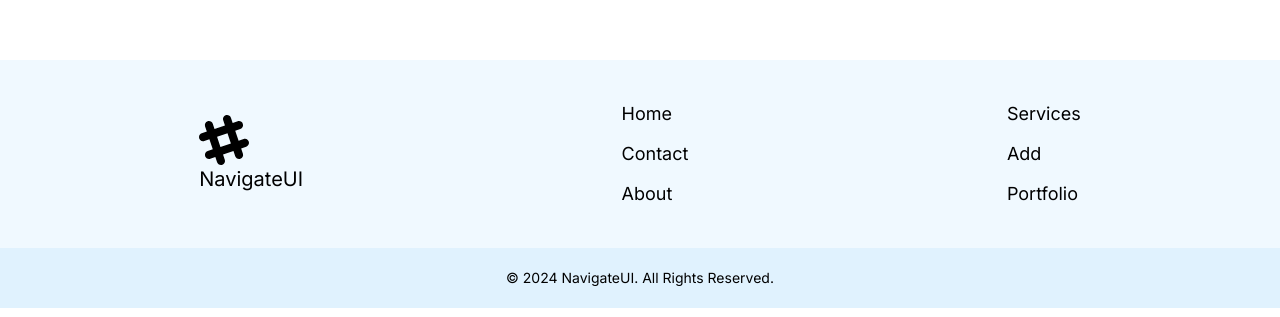
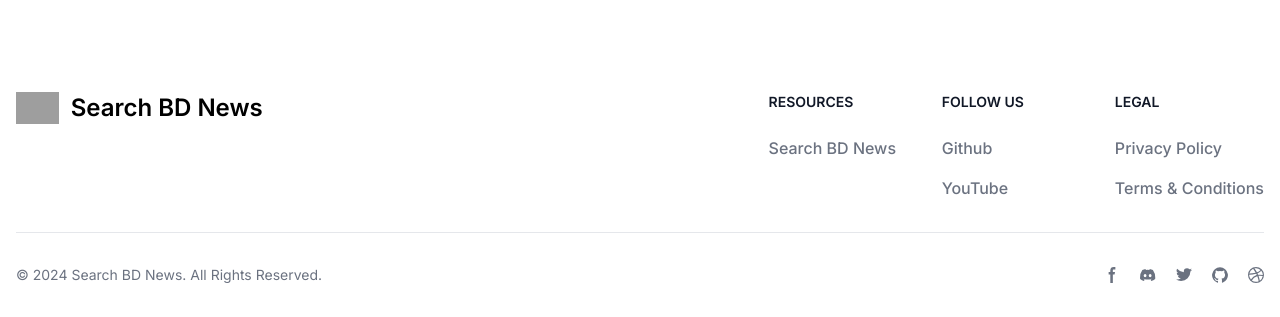
Before and after one commit to kolinabir/newsportalfrontend, a Next.js app: page /about in a window 1280 px wide. Shown: the part 821-1138 px from the top of the page. Built offline with nearby package versions, Linux system fonts and the light colour scheme; no server answers; grey boxes are pictures that could not be loaded.

Commit message:
new updated

```diff
--- a/src/app/(withCommonLayout)/[category]/page.js
+++ b/src/app/(withCommonLayout)/[category]/page.js
@@ -2,23 +2,28 @@
 import Link from "next/link";
 
 const CategoryWiseNews = async ({ params }) => {
-  console.log(params);
-  const data = await fetch("http://localhost:5000/news/category", {
-    method: "POST",
+  // console.log(params);
+  const url = params.category === "allNews"
+  ? "http://localhost:5000/news/"
+  : "http://localhost:5000/news/category";
+
+const method = params.category === "allNews" ? "GET" : "POST";
+
+const data = await fetch(url, {
+  method: method,
   headers: {
     "Content-Type": "application/json",
   },
-    body: JSON.stringify({
-      category: params.category,
-    }),
+  body: method === "POST" ? JSON.stringify({ category: params.category }) : null,
   next: { revalidate: 1 },
   cache: 'no-store'
 });
+
 if (!data.ok) {
   throw new Error(`Failed to fetch data: ${data.status} ${data.statusText}`);
 }
+
 const news = await data.json();
-  console.log(news);
 
   return (
     <div className="max-w-6xl mx-auto grid grid-cols-1 lg:grid-cols-2 gap-2 p-4">
--- a/src/app/(withCommonLayout)/page.js
+++ b/src/app/(withCommonLayout)/page.js
@@ -12,7 +12,7 @@
   return (
     <div
       className="
-      container
+      max-w-screen-2xl
      mx-auto
       px-4
       sm:px-6
--- a/src/components/Footer/Footer.js
+++ b/src/components/Footer/Footer.js
@@ -2,55 +2,93 @@
 
 const Footer = () => {
   return (
+
+
+<footer className="bg-white dark:bg-gray-900">
+    <div className="mx-auto w-full max-w-screen-xl p-4 py-6 lg:py-8">
+        <div className="md:flex md:justify-between">
+          <div className="mb-6 md:mb-0">
+              <a href="https://flowbite.com/" className="flex items-center">
+                  <img src="https://flowbite.com/docs/images/logo.svg" className="h-8 me-3" alt="FlowBite Logo" />
+                  <span className="self-center text-2xl font-semibold whitespace-nowrap dark:text-white">Search BD News</span>
+              </a>
+          </div>
+          <div className="grid grid-cols-2 gap-8 sm:gap-6 sm:grid-cols-3">
               <div>
-      <footer className="flex flex-col text-black">
-        <div className="flex flex-col items-start justify-around gap-5 bg-sky-50 p-10 py-10 md:flex-row md:gap-0 md:items-center">
-          <aside className="text-xl">
-            <svg
-              width="50"
-              height="50"
-              viewBox="0 0 24 24"
-              xmlns="http://www.w3.org/2000/svg"
-              fillRule="evenodd"
-              clipRule="evenodd"
-              className="fill-current"
-            >
-              <path d="M22.672 15.226l-2.432.811.841 2.515c.33 1.019-.209 2.127-1.23 2.456-1.15.325-2.148-.321-2.463-1.226l-.84-2.518-5.013 1.677.84 2.517c.391 1.203-.434 2.542-1.831 2.542-.88 0-1.601-.564-1.86-1.314l-.842-2.516-2.431.809c-1.135.328-2.145-.317-2.463-1.229-.329-1.018.211-2.127 1.231-2.456l2.432-.809-1.621-4.823-2.432.808c-1.355.384-2.558-.59-2.558-1.839 0-.817.509-1.582 1.327-1.846l2.433-.809-.842-2.515c-.33-1.02.211-2.129 1.232-2.458 1.02-.329 2.13.209 2.461 1.229l.842 2.515 5.011-1.677-.839-2.517c-.403-1.238.484-2.553 1.843-2.553.819 0 1.585.509 1.85 1.326l.841 2.517 2.431-.81c1.02-.33 2.131.211 2.461 1.229.332 1.018-.21 2.126-1.23 2.456l-2.433.809 1.622 4.823 2.433-.809c1.242-.401 2.557.484 2.557 1.838 0 .819-.51 1.583-1.328 1.847m-8.992-6.428l-5.01 1.675 1.619 4.828 5.011-1.674-1.62-4.829z"></path>
-            </svg>
-            <p>NavigateUI</p>
-          </aside>
-          <nav className="text-lg">
-            <ul className="space-y-3">
-              <li>
-                <a className="cursor-pointer hover:underline">Home</a>
+                  <h2 className="mb-6 text-sm font-semibold text-gray-900 uppercase dark:text-white">Resources</h2>
+                  <ul className="text-gray-500 dark:text-gray-400 font-medium">
+                      <li className="mb-4">
+                          <a href="https://www.facebook.com/profile.php?id=61550869461662" className="hover:underline">Search BD News</a>
+                      </li>
+                      {/* <li>
+                          <a href="https://tailwindcss.com/" className="hover:underline">Tailwind CSS</a>
+                      </li> */}
+                  </ul>
+              </div>
+              <div>
+                  <h2 className="mb-6 text-sm font-semibold text-gray-900 uppercase dark:text-white">Follow us</h2>
+                  <ul className="text-gray-500 dark:text-gray-400 font-medium">
+                      <li className="mb-4">
+                          <a href="https://www.facebook.com/profile.php?id=61550869461662" className="hover:underline ">Github</a>
                       </li>
                       <li>
-                <a className="cursor-pointer hover:underline">Contact</a>
+                          <a href="https://www.youtube.com/@searchbdnews" className="hover:underline">YouTube</a>
+                      </li>
+                  </ul>
+              </div>
+              <div>
+                  <h2 className="mb-6 text-sm font-semibold text-gray-900 uppercase dark:text-white">Legal</h2>
+                  <ul className="text-gray-500 dark:text-gray-400 font-medium">
+                      <li className="mb-4">
+                          <a href="#" className="hover:underline">Privacy Policy</a>
                       </li>
                       <li>
-                <a className="cursor-pointer hover:underline">About</a>
+                          <a href="#" className="hover:underline">Terms &amp; Conditions</a>
                       </li>
                   </ul>
-          </nav>
-          <nav className="text-lg">
-            <ul className="space-y-3">
-              <li>
-                <a className="cursor-pointer hover:underline">Services</a>
-              </li>
-              <li>
-                <a className="cursor-pointer hover:underline">Add</a>
-              </li>
-              <li>
-                <a className="cursor-pointer hover:underline">Portfolio</a>
-              </li>
-            </ul>
-          </nav>
               </div>
-        <aside className="bg-sky-100 py-5 text-center text-sm">
-          <p>&copy; 2024 NavigateUI. All Rights Reserved.</p>
-        </aside>
+          </div>
+      </div>
+      <hr className="my-6 border-gray-200 sm:mx-auto dark:border-gray-700 lg:my-8" />
+      <div className="sm:flex sm:items-center sm:justify-between">
+          <span className="text-sm text-gray-500 sm:text-center dark:text-gray-400">© 2024 <a href="https://www.youtube.com/@searchbdnews/videos" className="hover:underline">Search BD News</a>. All Rights Reserved.
+          </span>
+          <div className="flex mt-4 sm:justify-center sm:mt-0">
+              <a href="#" className="text-gray-500 hover:text-gray-900 dark:hover:text-white">
+                  <svg className="w-4 h-4" aria-hidden="true" xmlns="http://www.w3.org/2000/svg" fill="currentColor" viewBox="0 0 8 19">
+                        <path fill-rule="evenodd" d="M6.135 3H8V0H6.135a4.147 4.147 0 0 0-4.142 4.142V6H0v3h2v9.938h3V9h2.021l.592-3H5V3.591A.6.6 0 0 1 5.592 3h.543Z" clip-rule="evenodd"/>
+                    </svg>
+                  <span className="sr-only">Facebook page</span>
+              </a>
+              <a href="#" className="text-gray-500 hover:text-gray-900 dark:hover:text-white ms-5">
+                  <svg className="w-4 h-4" aria-hidden="true" xmlns="http://www.w3.org/2000/svg" fill="currentColor" viewBox="0 0 21 16">
+                        <path d="M16.942 1.556a16.3 16.3 0 0 0-4.126-1.3 12.04 12.04 0 0 0-.529 1.1 15.175 15.175 0 0 0-4.573 0 11.585 11.585 0 0 0-.535-1.1 16.274 16.274 0 0 0-4.129 1.3A17.392 17.392 0 0 0 .182 13.218a15.785 15.785 0 0 0 4.963 2.521c.41-.564.773-1.16 1.084-1.785a10.63 10.63 0 0 1-1.706-.83c.143-.106.283-.217.418-.33a11.664 11.664 0 0 0 10.118 0c.137.113.277.224.418.33-.544.328-1.116.606-1.71.832a12.52 12.52 0 0 0 1.084 1.785 16.46 16.46 0 0 0 5.064-2.595 17.286 17.286 0 0 0-2.973-11.59ZM6.678 10.813a1.941 1.941 0 0 1-1.8-2.045 1.93 1.93 0 0 1 1.8-2.047 1.919 1.919 0 0 1 1.8 2.047 1.93 1.93 0 0 1-1.8 2.045Zm6.644 0a1.94 1.94 0 0 1-1.8-2.045 1.93 1.93 0 0 1 1.8-2.047 1.918 1.918 0 0 1 1.8 2.047 1.93 1.93 0 0 1-1.8 2.045Z"/>
+                    </svg>
+                  <span className="sr-only">Discord community</span>
+              </a>
+              <a href="#" className="text-gray-500 hover:text-gray-900 dark:hover:text-white ms-5">
+                  <svg className="w-4 h-4" aria-hidden="true" xmlns="http://www.w3.org/2000/svg" fill="currentColor" viewBox="0 0 20 17">
+                    <path fill-rule="evenodd" d="M20 1.892a8.178 8.178 0 0 1-2.355.635 4.074 4.074 0 0 0 1.8-2.235 8.344 8.344 0 0 1-2.605.98A4.13 4.13 0 0 0 13.85 0a4.068 4.068 0 0 0-4.1 4.038 4 4 0 0 0 .105.919A11.705 11.705 0 0 1 1.4.734a4.006 4.006 0 0 0 1.268 5.392 4.165 4.165 0 0 1-1.859-.5v.05A4.057 4.057 0 0 0 4.1 9.635a4.19 4.19 0 0 1-1.856.07 4.108 4.108 0 0 0 3.831 2.807A8.36 8.36 0 0 1 0 14.184 11.732 11.732 0 0 0 6.291 16 11.502 11.502 0 0 0 17.964 4.5c0-.177 0-.35-.012-.523A8.143 8.143 0 0 0 20 1.892Z" clip-rule="evenodd"/>
+                </svg>
+                  <span className="sr-only">Twitter page</span>
+              </a>
+              <a href="#" className="text-gray-500 hover:text-gray-900 dark:hover:text-white ms-5">
+                  <svg className="w-4 h-4" aria-hidden="true" xmlns="http://www.w3.org/2000/svg" fill="currentColor" viewBox="0 0 20 20">
+                        <path fill-rule="evenodd" d="M10 .333A9.911 9.911 0 0 0 6.866 19.65c.5.092.678-.215.678-.477 0-.237-.01-1.017-.014-1.845-2.757.6-3.338-1.169-3.338-1.169a2.627 2.627 0 0 0-1.1-1.451c-.9-.615.07-.6.07-.6a2.084 2.084 0 0 1 1.518 1.021 2.11 2.11 0 0 0 2.884.823c.044-.503.268-.973.63-1.325-2.2-.25-4.516-1.1-4.516-4.9A3.832 3.832 0 0 1 4.7 7.068a3.56 3.56 0 0 1 .095-2.623s.832-.266 2.726 1.016a9.409 9.409 0 0 1 4.962 0c1.89-1.282 2.717-1.016 2.717-1.016.366.83.402 1.768.1 2.623a3.827 3.827 0 0 1 1.02 2.659c0 3.807-2.319 4.644-4.525 4.889a2.366 2.366 0 0 1 .673 1.834c0 1.326-.012 2.394-.012 2.72 0 .263.18.572.681.475A9.911 9.911 0 0 0 10 .333Z" clip-rule="evenodd"/>
+                  </svg>
+                  <span className="sr-only">GitHub account</span>
+              </a>
+              <a href="#" className="text-gray-500 hover:text-gray-900 dark:hover:text-white ms-5">
+                  <svg className="w-4 h-4" aria-hidden="true" xmlns="http://www.w3.org/2000/svg" fill="currentColor" viewBox="0 0 20 20">
+                    <path fill-rule="evenodd" d="M10 0a10 10 0 1 0 10 10A10.009 10.009 0 0 0 10 0Zm6.613 4.614a8.523 8.523 0 0 1 1.93 5.32 20.094 20.094 0 0 0-5.949-.274c-.059-.149-.122-.292-.184-.441a23.879 23.879 0 0 0-.566-1.239 11.41 11.41 0 0 0 4.769-3.366ZM8 1.707a8.821 8.821 0 0 1 2-.238 8.5 8.5 0 0 1 5.664 2.152 9.608 9.608 0 0 1-4.476 3.087A45.758 45.758 0 0 0 8 1.707ZM1.642 8.262a8.57 8.57 0 0 1 4.73-5.981A53.998 53.998 0 0 1 9.54 7.222a32.078 32.078 0 0 1-7.9 1.04h.002Zm2.01 7.46a8.51 8.51 0 0 1-2.2-5.707v-.262a31.64 31.64 0 0 0 8.777-1.219c.243.477.477.964.692 1.449-.114.032-.227.067-.336.1a13.569 13.569 0 0 0-6.942 5.636l.009.003ZM10 18.556a8.508 8.508 0 0 1-5.243-1.8 11.717 11.717 0 0 1 6.7-5.332.509.509 0 0 1 .055-.02 35.65 35.65 0 0 1 1.819 6.476 8.476 8.476 0 0 1-3.331.676Zm4.772-1.462A37.232 37.232 0 0 0 13.113 11a12.513 12.513 0 0 1 5.321.364 8.56 8.56 0 0 1-3.66 5.73h-.002Z" clip-rule="evenodd"/>
+                </svg>
+                  <span className="sr-only">Dribbble account</span>
+              </a>
+          </div>
+      </div>
+    </div>
 </footer>
-    </div>
+
   );
 };
 
--- a/src/components/Home/Entertainment/Entertainment.js
+++ b/src/components/Home/Entertainment/Entertainment.js
@@ -7,21 +7,23 @@
   // const news = await data.json();
   // console.log(news.data);
   const data = await fetch("http://localhost:5000/news/category", {
+    next: {
+      revalidate: 1,
+    },
+    cache: "no-store",
     method: "POST",
     headers: {
       "Content-Type": "application/json",
     },
     body: JSON.stringify({
       category: "research",
-
     }),
-
   });
   if (!data.ok) {
     throw new Error(`Failed to fetch data: ${data.status} ${data.statusText}`);
   }
   const news = await data.json();
-  console.log(news);
+  // console.log(news);
 
   return (
     <div className="md:mb-10 ">
--- a/src/components/Home/International/International.js
+++ b/src/components/Home/International/International.js
@@ -3,12 +3,22 @@
 import Link from "next/link";
 
 const International = async () => {
-  const data = await fetch("http://localhost:5000/news/", {
+  const data = await fetch("http://localhost:5000/news/category", {
     next: {
       revalidate: 1,
     },
     cache: "no-store",
+    method: "POST",
+    headers: {
+      "Content-Type": "application/json",
+    },
+    body: JSON.stringify({
+      category: "research",
+    }),
   });
+  if (!data.ok) {
+    throw new Error(`Failed to fetch data: ${data.status} ${data.statusText}`);
+  }
   const news = await data.json();
   // console.log(news.data);
 
--- a/src/components/Home/Jobs/Jobs.js
+++ b/src/components/Home/Jobs/Jobs.js
@@ -3,12 +3,22 @@
 import Link from "next/link";
 
 const Jobs = async () => {
-  const data = await fetch("http://localhost:5000/news/", {
+  const data = await fetch("http://localhost:5000/news/category", {
     next: {
       revalidate: 1,
     },
     cache: "no-store",
+    method: "POST",
+    headers: {
+      "Content-Type": "application/json",
+    },
+    body: JSON.stringify({
+      category: "research",
+    }),
   });
+  if (!data.ok) {
+    throw new Error(`Failed to fetch data: ${data.status} ${data.statusText}`);
+  }
   const news = await data.json();
   // console.log(news.data);
 
--- a/src/components/Home/Lifestyle/Lifestyle.js
+++ b/src/components/Home/Lifestyle/Lifestyle.js
@@ -3,12 +3,29 @@
 import Link from "next/link";
 
 const Lifestyle = async () => {
-  const data = await fetch("http://localhost:5000/news/", {
+  // const data = await fetch("http://localhost:5000/news/", {
+  //   next: {
+  //     revalidate: 1,
+  //   },
+  //   cache: "no-store",
+  // });
+  // const news = await data.json();
+  const data = await fetch("http://localhost:5000/news/category", {
     next: {
       revalidate: 1,
     },
     cache: "no-store",
+    method: "POST",
+    headers: {
+      "Content-Type": "application/json",
+    },
+    body: JSON.stringify({
+      category: "politics",
+    }),
   });
+  if (!data.ok) {
+    throw new Error(`Failed to fetch data: ${data.status} ${data.statusText}`);
+  }
   const news = await data.json();
 
   return (
--- a/src/components/Home/NationalNews/NationalNews.js
+++ b/src/components/Home/NationalNews/NationalNews.js
@@ -3,12 +3,22 @@
 import React from "react";
 
 const NationalNews = async () => {
-  const data = await fetch("http://localhost:5000/news/", {
+  const data = await fetch("http://localhost:5000/news/category", {
     next: {
       revalidate: 1,
     },
     cache: "no-store",
+    method: "POST",
+    headers: {
+      "Content-Type": "application/json",
+    },
+    body: JSON.stringify({
+      category: "research",
+    }),
   });
+  if (!data.ok) {
+    throw new Error(`Failed to fetch data: ${data.status} ${data.statusText}`);
+  }
   const news = await data.json();
   // console.log(news.data);
 
@@ -38,6 +48,7 @@
                 </div>
                 <div className="relative h-16 w-20 md:h-80 md:w-[490px]">
                   <Image
+
                     src={n.image[0]}
                     alt={n.title}
                     layout="fill"
--- a/src/components/Home/Politics/Politics.js
+++ b/src/components/Home/Politics/Politics.js
@@ -3,12 +3,22 @@
 import Link from "next/link";
 
 const Politics = async () => {
-  const data = await fetch("http://localhost:5000/news/", {
+  const data = await fetch("http://localhost:5000/news/category", {
     next: {
       revalidate: 1,
     },
     cache: "no-store",
+    method: "POST",
+    headers: {
+      "Content-Type": "application/json",
+    },
+    body: JSON.stringify({
+      category: "research",
+    }),
   });
+  if (!data.ok) {
+    throw new Error(`Failed to fetch data: ${data.status} ${data.statusText}`);
+  }
   const news = await data.json();
   // console.log(news.data);
 
@@ -29,7 +39,7 @@
                 <div className="flex items-center space-x-4">
                   <div>
                     <h2 className="text-xl font-bold">{n.title}</h2>
-                    <p>{n.description}</p>
+                    <p className="hidden md:block">{n.description}</p>
                   </div>
                 </div>
                 <div className="relative h-16 w-20 md:h-80 md:w-[453px]">
--- a/src/components/Home/Sports/Sports.js
+++ b/src/components/Home/Sports/Sports.js
@@ -3,12 +3,22 @@
 import Link from "next/link";
 
 const Sports = async () => {
-  const data = await fetch("http://localhost:5000/news/", {
+  const data = await fetch("http://localhost:5000/news/category", {
     next: {
       revalidate: 1,
     },
     cache: "no-store",
+    method: "POST",
+    headers: {
+      "Content-Type": "application/json",
+    },
+    body: JSON.stringify({
+      category: "research",
+    }),
   });
+  if (!data.ok) {
+    throw new Error(`Failed to fetch data: ${data.status} ${data.statusText}`);
+  }
   const news = await data.json();
   // console.log(news.data);
 
--- a/src/components/Shared/Navbar/Navbar.js
+++ b/src/components/Shared/Navbar/Navbar.js
@@ -17,7 +17,7 @@
         <div className="flex justify-between items-center py-4 md:py-6">
           <Link href="/" passHref>
             <p className="text-2xl font-semibold text-gray-900 dark:text-white">
-              Search BD Views
+              Search BD News
             </p>
           </Link>
 
@@ -49,10 +49,8 @@
                 isMenuOpen ? "block" : "hidden"
               } md:flex md:space-x-4 md:items-center md:ml-auto`}
             >
-              <Link href="/news" passHref>
-                <p className="nav-link text-white"></p>
-              </Link>
-              <Link href="/politics" passHref>
+
+              <Link href="/allNews" passHref>
                 <p className="nav-link text-white">সকল</p>
               </Link>
               <Link href="/economy" passHref>
```
Lines whose indentation alone changed are shown as unchanged.
